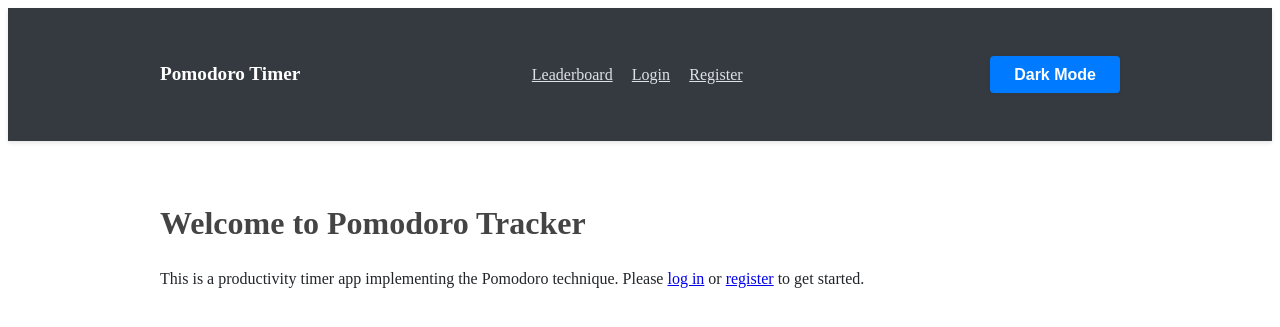
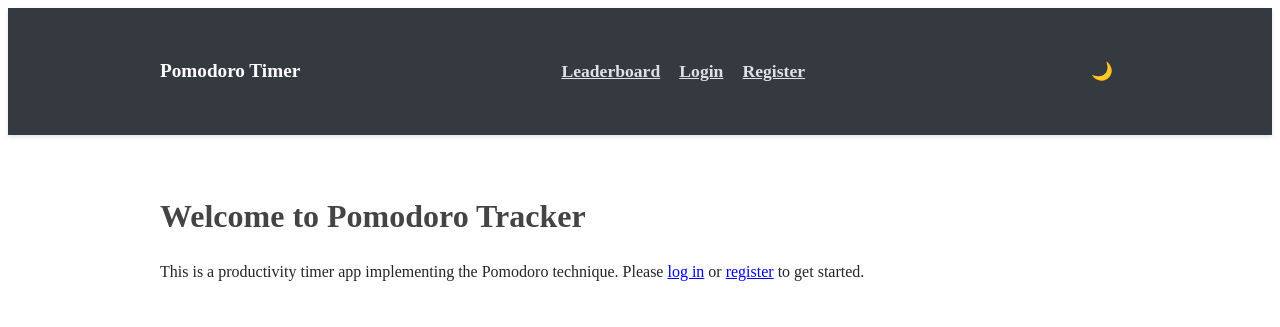
Before and after one commit to Likio3000/pomodoroAPP, a Flask app: page / in a window 1280 px wide. Shown: the top 327 px of the page. Run offline with Flask 3, Linux system fonts and the light colour scheme; some libraries are stand-ins or nearby versions.

Commit message:
Tweak theme toggle prominence

```diff
--- a/pomodoro_app/static/js/theme_toggle.js
+++ b/pomodoro_app/static/js/theme_toggle.js
@@ -6,10 +6,10 @@
   function applyTheme(theme) {
     if (theme === 'dark') {
       document.body.classList.add('dark-theme');
-      toggleBtn.textContent = 'Light Mode';
+      toggleBtn.textContent = '☀️';
     } else {
       document.body.classList.remove('dark-theme');
-      toggleBtn.textContent = 'Dark Mode';
+      toggleBtn.textContent = '🌙';
     }
   }
 
--- a/pomodoro_app/static/style.css
+++ b/pomodoro_app/static/style.css
@@ -174,6 +174,8 @@ body.dark-theme {
 }
 .navbar .nav-links a {
   color: #dee2e6; /* Lighter gray for links */
+  font-weight: 600;
+  font-size: 1.1em;
   transition: color 0.2s ease;
 }
 .navbar .nav-links a:hover {
@@ -182,6 +184,16 @@ body.dark-theme {
 }
 .theme-toggle {
   margin-left: 1em;
+  background: transparent;
+  border: none;
+  color: #ccc;
+  font-size: 1.1em;
+  padding: 0.2em 0.4em;
+  cursor: pointer;
+  transition: color 0.2s ease;
+}
+.theme-toggle:hover {
+  color: #fff;
 }
 
 /* Container */
--- a/pomodoro_app/templates/base.html
+++ b/pomodoro_app/templates/base.html
@@ -29,7 +29,7 @@
           <a href="{{ url_for('auth.register') }}">Register</a>
         {% endif %}
       </div>
-      <button id="theme-toggle" class="theme-toggle btn btn-sm">Dark Mode</button>
+        <button id="theme-toggle" class="theme-toggle" aria-label="Toggle theme">🌙</button>
     </div>
   </nav>
 
```
